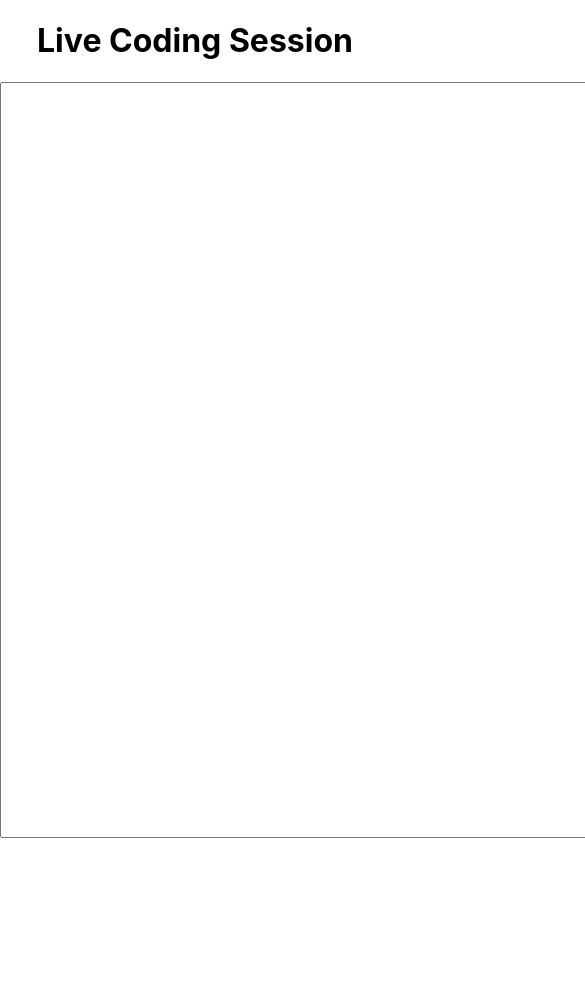
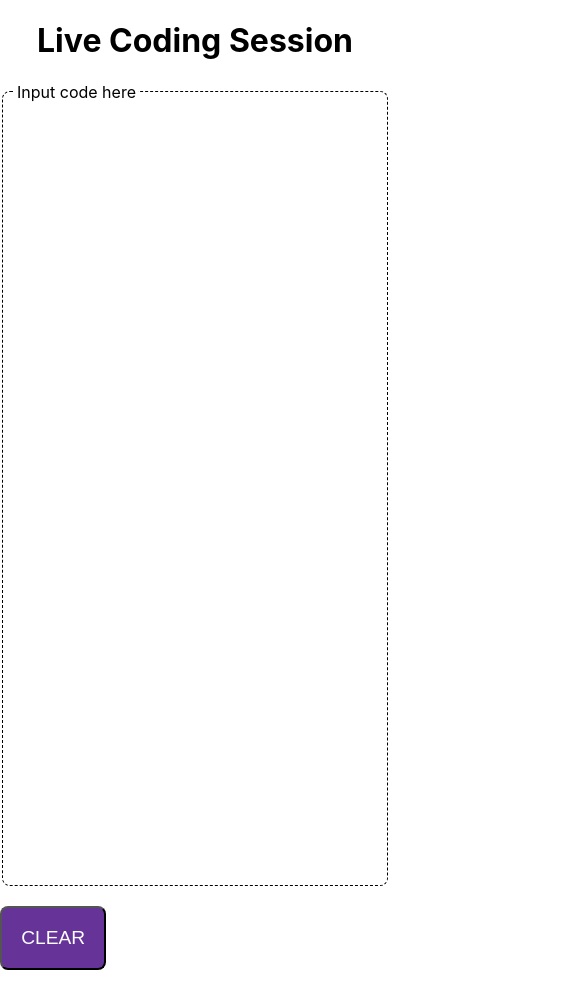
Before and after one commit to BhargzShukla/code-life, a React (Create React App) app: page / in a window 390 px wide. Shown: the top 989 px of the page, 585 px wide, since content can reach past the window. Before the commit the page ends 844 px from the top, so only its background shows below. Built offline with nearby package versions, Linux system fonts and the light colour scheme; no server answers.

Commit message:
Add styling, fix socket sync bug, code cleanup

```diff
--- a/package.json
+++ b/package.json
@@ -6,6 +6,7 @@
     "@testing-library/jest-dom": "^5.11.9",
     "@testing-library/react": "^11.2.5",
     "@testing-library/user-event": "^12.8.3",
+    "prismjs": "^1.23.0",
     "react": "^17.0.1",
     "react-dom": "^17.0.1",
     "react-scripts": "4.0.3",
--- a/src/App.css
+++ b/src/App.css
@@ -1,38 +1,55 @@
-.App {
+*,
+*::before,
+*::after {
+  box-sizing: border-box;
+}
+
+body {
+  font-family: sans-serif;
+  min-height: 100vh;
+  display: grid;
+}
+
+.content {
+  max-width: clamp(79ch, 119ch, 100%);
+  margin: auto;
+}
+
+h1 {
   text-align: center;
 }
 
-.App-logo {
-  height: 40vmin;
-  pointer-events: none;
+fieldset {
+  border-radius: 8px;
+  border: 1px dashed black;
 }
 
-@media (prefers-reduced-motion: no-preference) {
-  .App-logo {
-    animation: App-logo-spin infinite 20s linear;
-  }
+#code-input {
+  font-family: monospace;
+  width: 100%;
+  min-height: 100%;
+  border: 0;
+  resize: none;
+  font-size: 130%;
 }
 
-.App-header {
-  background-color: #282c34;
-  min-height: 100vh;
-  display: flex;
-  flex-direction: column;
-  align-items: center;
-  justify-content: center;
-  font-size: calc(10px + 2vmin);
-  color: white;
+#code-input:is(:active, :focus) {
+  outline: none;
 }
 
-.App-link {
-  color: #61dafb;
+button {
+  padding: 1em;
+  background: rebeccapurple;
+  color: white;
+  min-width: 20%;
+  border-radius: 8px;
+  margin: 1em 0;
+  font-size: 120%;
+  text-transform: uppercase;
+  cursor: pointer;
+  transition: transform 0.2s ease-in-out;
 }
 
-@keyframes App-logo-spin {
-  from {
-    transform: rotate(0deg);
-  }
-  to {
-    transform: rotate(360deg);
-  }
+button:hover {
+  transform: scale(1.05, 1.05);
 }
--- a/src/App.js
+++ b/src/App.js
@@ -8,25 +8,51 @@ const serverUrl =
     : "https://warm-brushlands-48090.herokuapp.com";
 const socket = openSocket(serverUrl);
 function App() {
-  const [clientCode, setClientCode] = useState("");
+  const [clientCode, setClientCode] = useState(
+    window.localStorage.getItem("clientCode") || ""
+  );
+
+  const handleKeyDown = (evt) => {
+    let value = clientCode,
+      selStartPos = evt.currentTarget.selectionStart;
+
+    if (evt.key === "Tab") {
+      value =
+        value.substring(0, selStartPos) +
+        "   " +
+        value.substring(selStartPos, value.length);
+      evt.currentTarget.selectionStart = selStartPos + 3;
+      evt.currentTarget.selectionEnd = selStartPos + 4;
+      evt.preventDefault();
+
+      setClientCode(value);
+    }
+  };
 
   useEffect(() => {
-    socket.emit("clientSend", clientCode);
-    socket.on("serverSend", (arg) => setClientCode(arg));
-    console.log("Code received from server = ", clientCode);
+    (async () => {
+      await socket.emit("clientSend", clientCode);
+      await socket.on("serverSend", (arg) => setClientCode(arg));
+    })();
+    window.localStorage.setItem("clientCode", clientCode);
   });
 
   return (
-    <main className="App">
+    <main className="content">
       <h1>Live Coding Session</h1>
-      <textarea
-        name="live-editor"
-        id="live-editor"
-        cols="100"
-        rows="50"
-        onChange={(e) => setClientCode(e.target.value)}
-        value={clientCode}
-      ></textarea>
+      <fieldset>
+        <legend>Input code here</legend>
+        <textarea
+          name="code-input"
+          id="code-input"
+          value={clientCode}
+          rows="40"
+          onChange={(evt) => setClientCode(evt.target.value)}
+          onKeyDown={handleKeyDown}
+        ></textarea>
+      </fieldset>
+
+      <button onClick={() => setClientCode("")}>Clear</button>
     </main>
   );
 }
```
Also changed, not shown: 1 other file (tests, documents, lock files or other folders).
